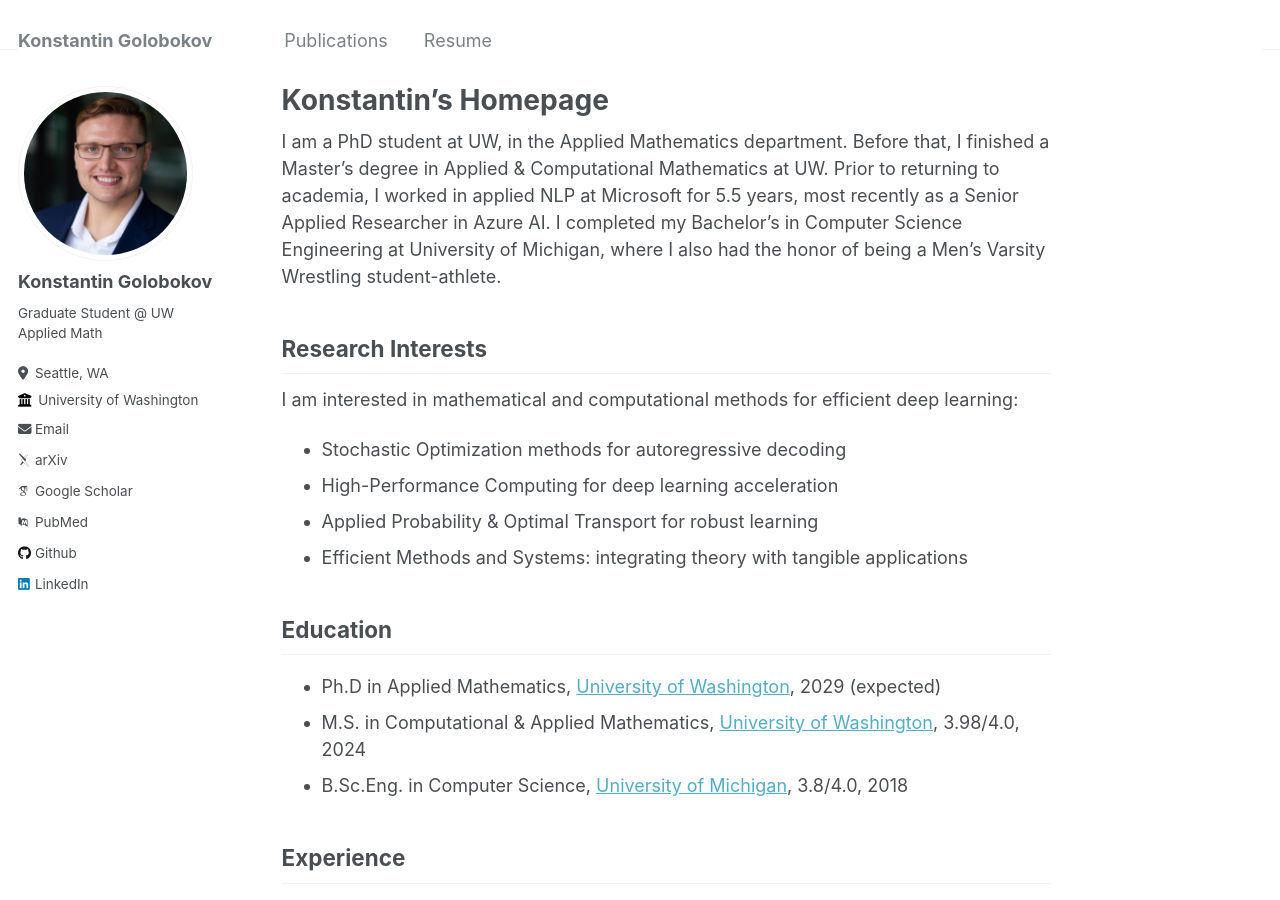
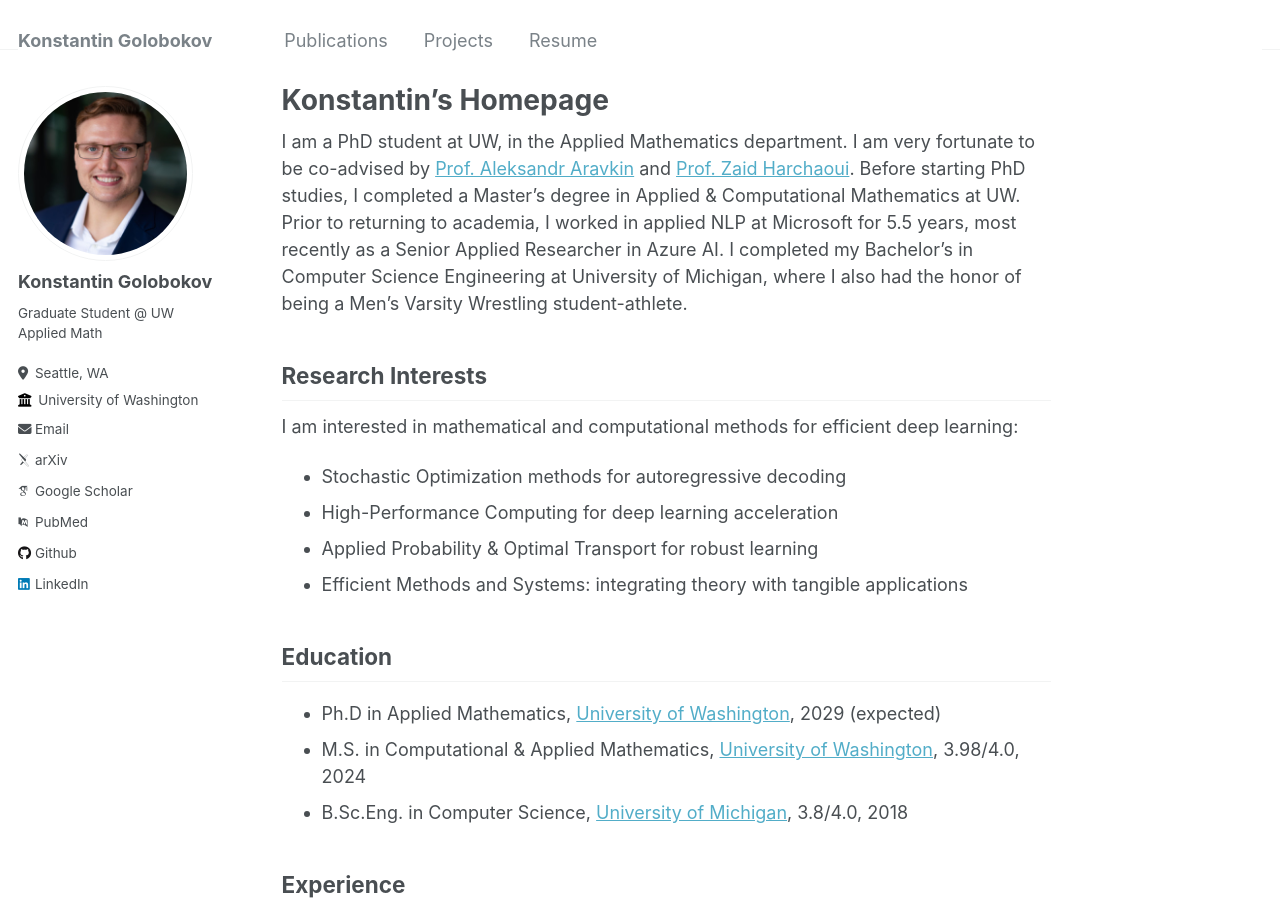
Before and after one commit to kogolobo/kogolobo.github.io, a Jekyll site: the page built from _pages/about.md, in a window 1280 px wide and 900 px high. Built offline with Jekyll 4.4.1, drawn with Linux system fonts in a browser that asks for light colours; some web fonts are replaced.

Commit message:
Add projects

```diff
--- a/_data/navigation.yml
+++ b/_data/navigation.yml
@@ -9,8 +9,8 @@ main:
   # - title: "Teaching"
   #   url: /teaching/
 
-  # - title: "Portfolio"
-  #   url: /portfolio/
+  - title: "Projects"
+    url: /projects/
 
   # - title: "Blog Posts"
   #   url: /year-archive/
--- a/_pages/about.md
+++ b/_pages/about.md
@@ -7,7 +7,7 @@ redirect_from:
   - /about.html
 ---
 
-I am a PhD student at UW, in the Applied Mathematics department. Before that, I finished a Master's degree in Applied & Computational Mathematics at UW. Prior to returning to academia, I worked in applied NLP at Microsoft for 5.5 years, most recently as a Senior Applied Researcher in Azure AI. I completed my Bachelor's in Computer Science Engineering at University of Michigan, where I also had the honor of being a Men's Varsity Wrestling student-athlete.
+I am a PhD student at UW, in the Applied Mathematics department. I am very fortunate to be co-advised by [Prof. Aleksandr Aravkin](https://uw-amo.github.io/saravkin/) and [Prof. Zaid Harchaoui](https://sites.google.com/uw.edu/zaid-harchaoui/main). Before starting PhD studies, I completed a Master's degree in Applied & Computational Mathematics at UW. Prior to returning to academia, I worked in applied NLP at Microsoft for 5.5 years, most recently as a Senior Applied Researcher in Azure AI. I completed my Bachelor's in Computer Science Engineering at University of Michigan, where I also had the honor of being a Men's Varsity Wrestling student-athlete.
 
 ## Research Interests
 
```
Also changed, not shown: _pages/projects.md (added, +16 -0 lines).
